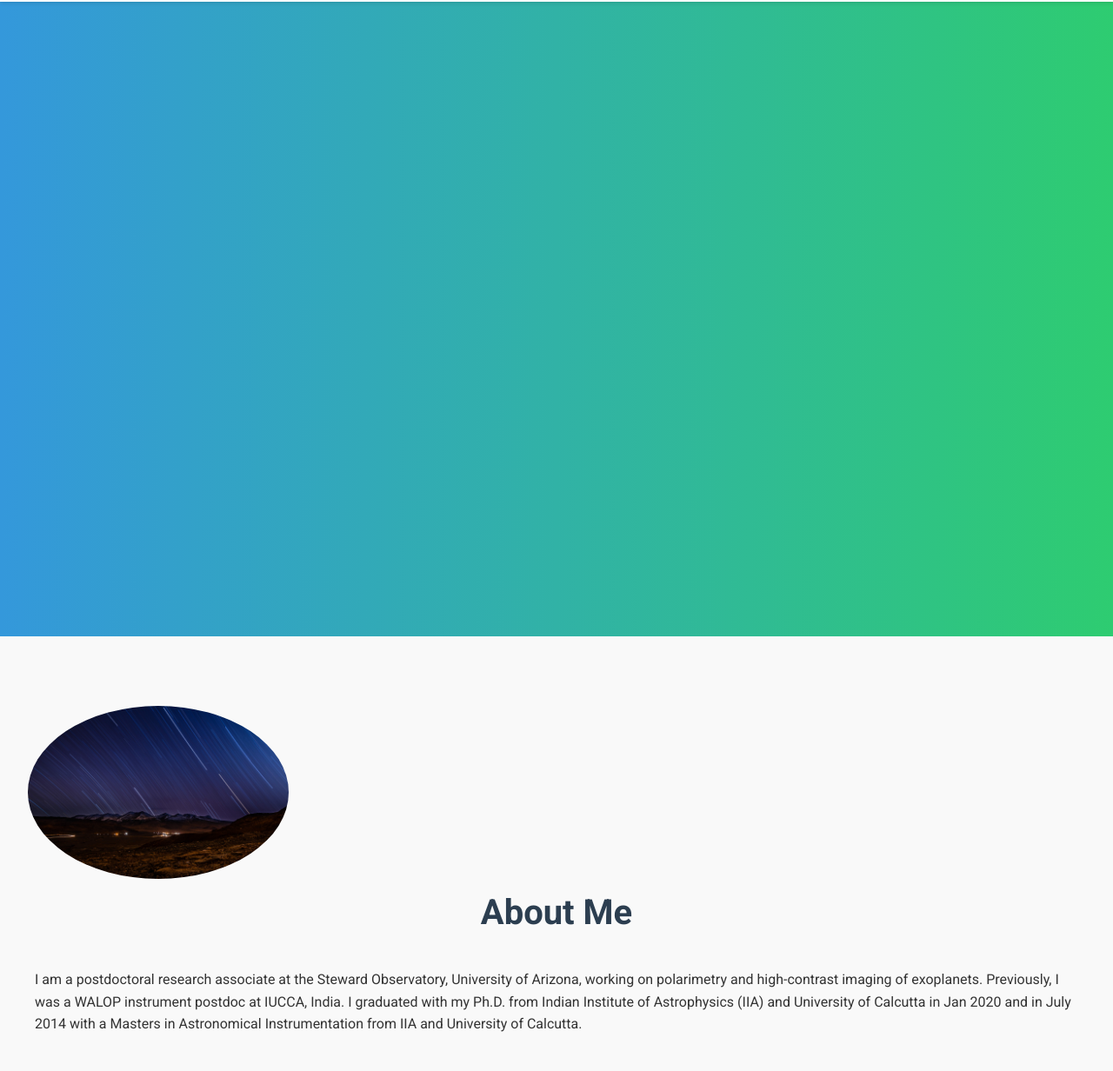
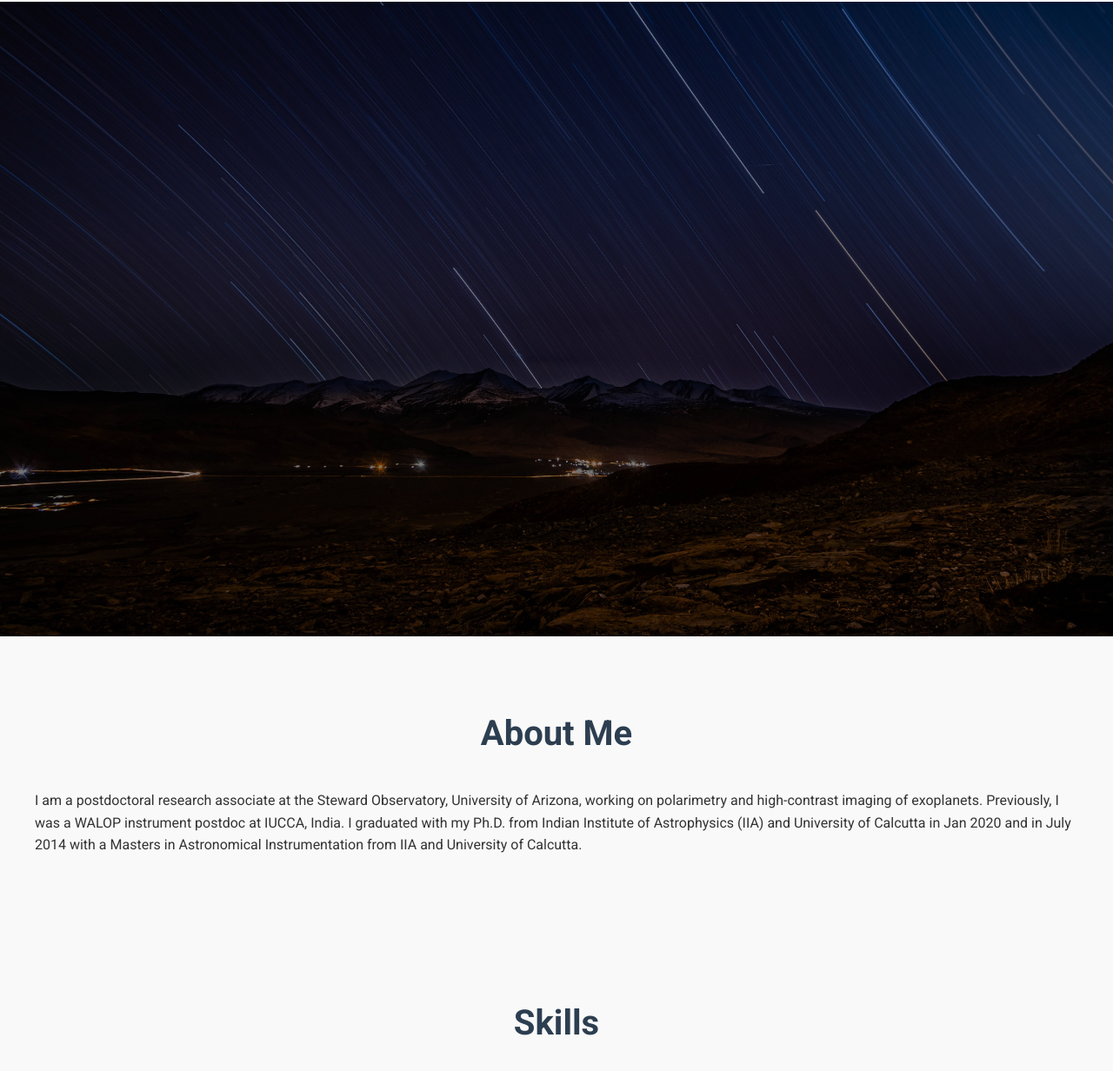
Before and after one commit to ramya-anche/ramya-anche.github.io, a plain HTML site: page index.html in a window 1280 px wide. Shown: the part 68-1300 px from the top of the page at 87% size. Drawn offline with Linux system fonts and the light colour scheme.

Commit message:
Update index.html

```diff
--- a/index.html
+++ b/index.html
@@ -73,7 +73,10 @@
         /* Hero Section */
         .hero {
         height: 100vh;
-            background: linear-gradient(to right, #3498db, #2ecc71);
+        background-image: linear-gradient(rgba(0, 0, 0, 0.5), rgba(0, 0, 0, 0.5)), url('/images/cover-image.jpg');
+        background-size: cover;
+        background-position: center;
+        background-repeat: no-repeat;
         display: flex;
         align-items: center;
         justify-content: center;
@@ -288,7 +291,6 @@
 
     <!-- About Section -->
     <section id="about" class="about">
-        <img src="/images/cover-image.jpg" alt="Long exposure startrails captured by me at Indian Astronomical Observatory (IAO) at Leh, India" class="hero-image">
         <div class="container">
             <div class="bio">
                 <h2>About Me</h2>
```
Lines whose indentation alone changed are shown as unchanged.
